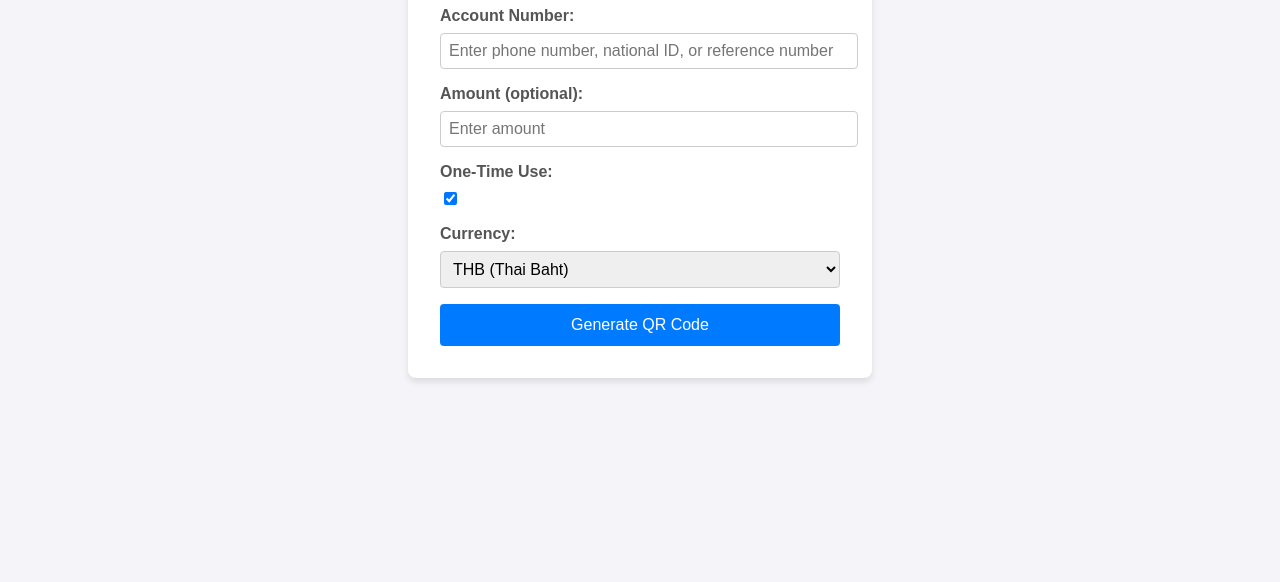
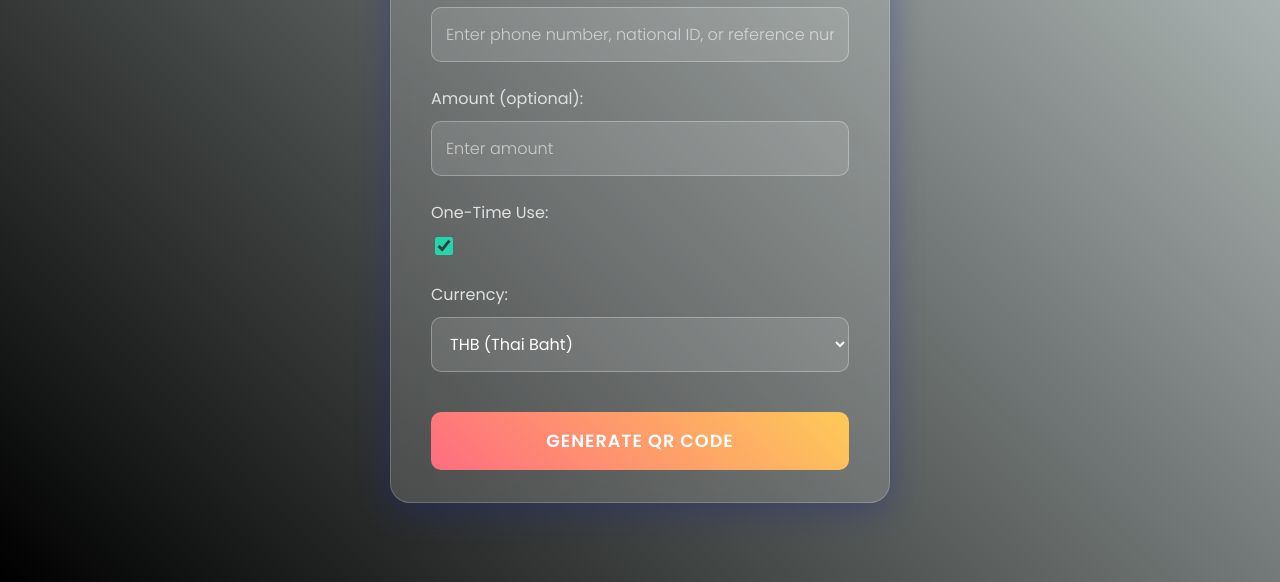
Before and after one commit to SIXMAR729/promptpay-qr-generator, a website: page public/index.html in a window 1280 px wide. Shown: the part 258-840 px from the top of the page. Before the commit the page ends 800 px from the top, so only its background shows below. Drawn offline with Linux system fonts and the light colour scheme.

Commit message:
Update Css

```diff
--- a/public/styles.css
+++ b/public/styles.css
@@ -1,78 +1,160 @@
+/* --- Google Fonts Import --- */
+@import url('https://fonts.googleapis.com/css2?family=Poppins:wght@300;400;500;600&display=swap');
+
+/* --- General Body and Background Styles --- */
 body {
-    font-family: Arial, sans-serif;
-    background-color: #f4f4f9;
+    font-family: 'Poppins', sans-serif;
     margin: 0;
-    padding: 0;
+    padding: 20px;
     display: flex;
     justify-content: center;
     align-items: center;
-    height: 100vh;
+    min-height: 100vh;
+    background: linear-gradient(45deg, #000000, #c0cac8);
+    color: #fff;
 }
 
+/* --- Glassmorphism Container --- */
 .container {
-    background: white;
-    padding: 2rem;
-    border-radius: 8px;
-    box-shadow: 0 4px 6px rgba(0, 0, 0, 0.1);
-    max-width: 400px;
+    background: rgba(255, 255, 255, 0.15); /* Semi-transparent white background */
+    backdrop-filter: blur(15px); /* The "frosting" effect */
+    -webkit-backdrop-filter: blur(15px); /* For Safari compatibility */
+    border-radius: 20px;
+    border: 1px solid rgba(255, 255, 255, 0.2);
+    box-shadow: 0 8px 32px 0 rgba(31, 38, 135, 0.37);
+    padding: 2rem 2.5rem;
     width: 100%;
+    max-width: 500px;
+    box-sizing: border-box;
 }
 
+/* --- Typography --- */
 h1 {
-    font-size: 1.5rem;
-    margin-bottom: 1.5rem;
     text-align: center;
-    color: #333;
+    margin-top: 0;
+    margin-bottom: 2rem;
+    font-size: 1.8rem;
+    font-weight: 600;
+    text-shadow: 0 2px 4px rgba(0,0,0,0.1);
 }
 
-.form-group {
+h2 {
+    text-align: center;
+    color: #f0f0f0;
+    margin-top: 2.5rem;
     margin-bottom: 1rem;
+    border-top: 1px solid rgba(255, 255, 255, 0.2);
+    padding-top: 2rem;
+    font-weight: 500;
 }
 
 label {
     display: block;
-    margin-bottom: 0.5rem;
-    font-weight: bold;
-    color: #555;
+    margin-bottom: 0.6rem;
+    font-weight: 400;
+    color: #e0e0e0;
 }
 
+/* --- Form Styling --- */
+#qrForm {
+    display: flex;
+    flex-direction: column;
+    gap: 1.5rem;
+}
+
+.form-group {
+    display: flex;
+    flex-direction: column;
+}
+
+/* --- Input and Select Fields --- */
 input[type="text"],
 input[type="number"],
 select {
     width: 100%;
-    padding: 0.5rem;
-    border: 1px solid #ccc;
-    border-radius: 4px;
+    padding: 14px;
+    border: 1px solid rgba(255, 255, 255, 0.3);
+    border-radius: 10px;
+    box-sizing: border-box;
     font-size: 1rem;
+    font-family: 'Poppins', sans-serif;
+    background: rgba(255, 255, 255, 0.1);
+    color: #fff;
+    transition: all 0.3s ease;
 }
 
-button {
-    width: 100%;
-    padding: 0.75rem;
-    background-color: #007bff;
-    color: white;
-    border: none;
-    border-radius: 4px;
-    font-size: 1rem;
+input[type="text"]:focus,
+input[type="number"]:focus,
+select:focus {
+    outline: none;
+    border-color: rgba(255, 255, 255, 0.7);
+    background: rgba(255, 255, 255, 0.2);
+    box-shadow: 0 0 0 4px rgba(255, 255, 255, 0.1);
+}
+
+/* Styling for placeholder text */
+input::placeholder {
+    color: rgba(255, 255, 255, 0.6);
+    font-weight: 300;
+}
+
+/* --- Checkbox Styling --- */
+.form-group input[type="checkbox"] {
+    width: 18px;
+    height: 18px;
+    margin-right: 10px;
+    accent-color: #23d5ab;
     cursor: pointer;
 }
 
-button:hover {
-    background-color: #0056b3;
+.form-group label[for="oneTime"] {
+    display: flex;
+    flex-direction: row;
+    align-items: center;
+    font-weight: 400;
+    color: #e0e0e0;
+    cursor: pointer;
 }
 
+/* --- Button --- */
+button[type="submit"] {
+    background: linear-gradient(45deg, #fe6d80, #feca57);
+    color: white;
+    font-size: 1.1rem;
+    font-weight: 600;
+    font-family: 'Poppins', sans-serif;
+    padding: 16px 20px;
+    border: none;
+    border-radius: 10px;
+    cursor: pointer;
+    transition: all 0.3s ease;
+    margin-top: 1rem;
+    text-transform: uppercase;
+    letter-spacing: 1px;
+}
+
+button[type="submit"]:hover {
+    transform: translateY(-3px);
+    box-shadow: 0 10px 20px rgba(0, 0, 0, 0.2);
+}
+
+/* --- QR Code Display --- */
 #qrCodeContainer {
+    text-align: center;
     margin-top: 2rem;
-    text-align: center;
 }
 
 #qrCodeImage {
     max-width: 100%;
     height: auto;
-    border: 1px solid #ccc;
-    border-radius: 4px;
+    border: none;
+    border-radius: 15px;
+    padding: 15px;
+    background: #fff; /* Solid white background to ensure QR is scannable */
+    box-shadow: 0 4px 15px rgba(0,0,0,0.1);
 }
 
+/* --- Utility Class --- */
 .hidden {
     display: none;
 }
```
